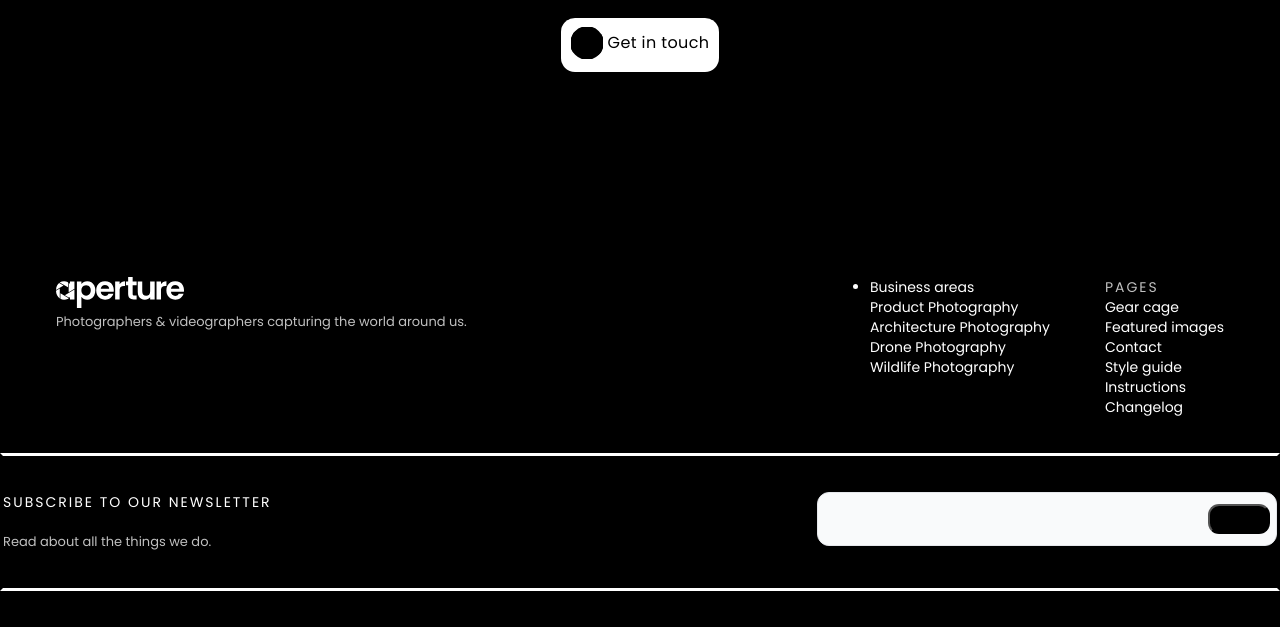
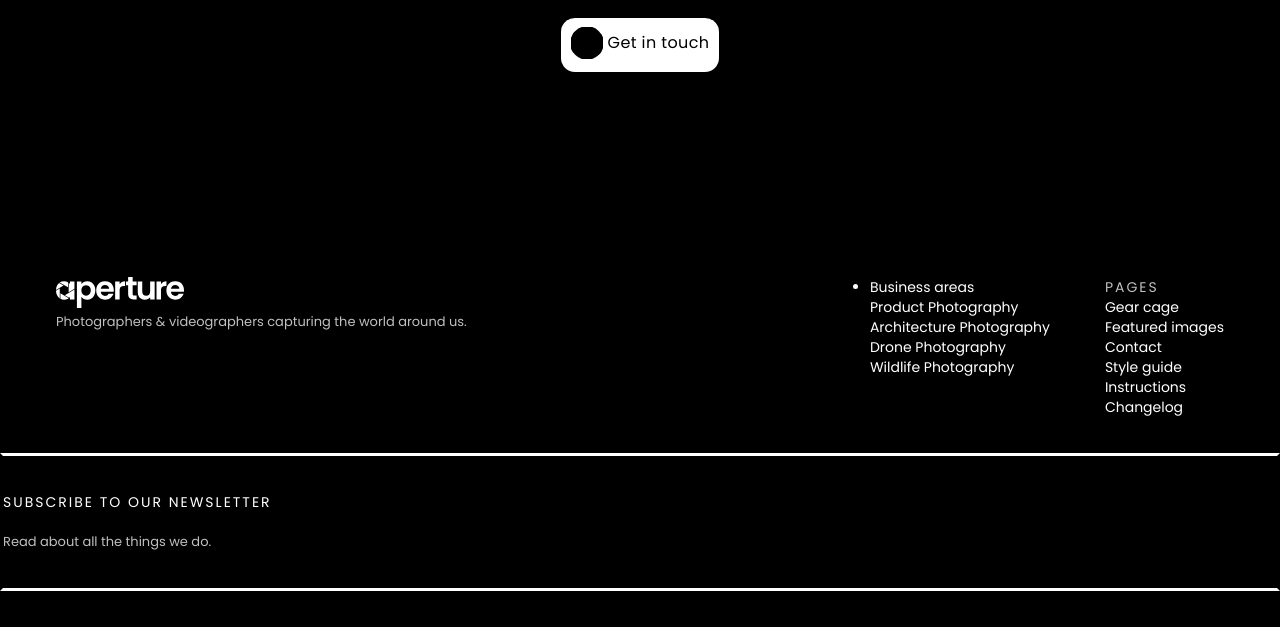
Before and after one commit to An1rey/hw5-1-, a plain HTML site: page index.html in a window 1280 px wide. Shown: the part 5061-5688 px from the top of the page. Drawn offline with Linux system fonts and the light colour scheme; a web font is replaced by a local one.

```diff
--- a/index.html
+++ b/index.html
@@ -202,10 +202,7 @@
             <h3>Subscribe to our newsletter</h3>
             <p>Read about all the things we do.</p>
         </div>
-        <form>
-            <input>
-            <button></button>
-        </form>
+
     </div>
     <div class="footer_button_1">
         <p>© Aperture Photography, Inc. All rights reserved.</p>
```
